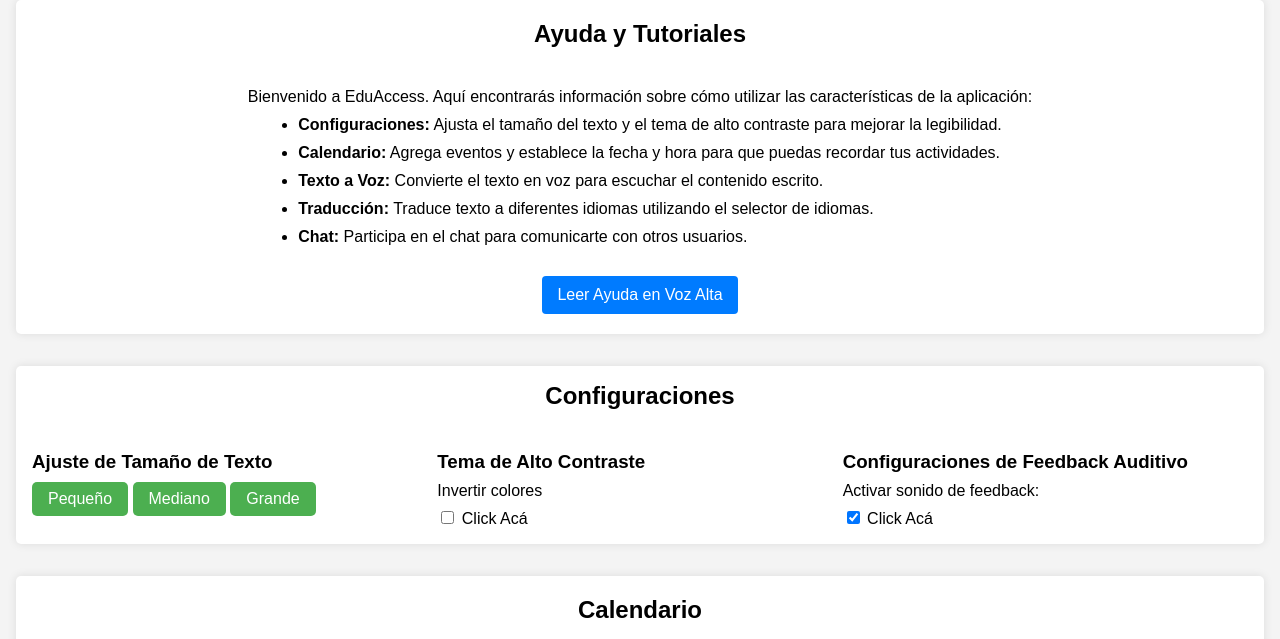
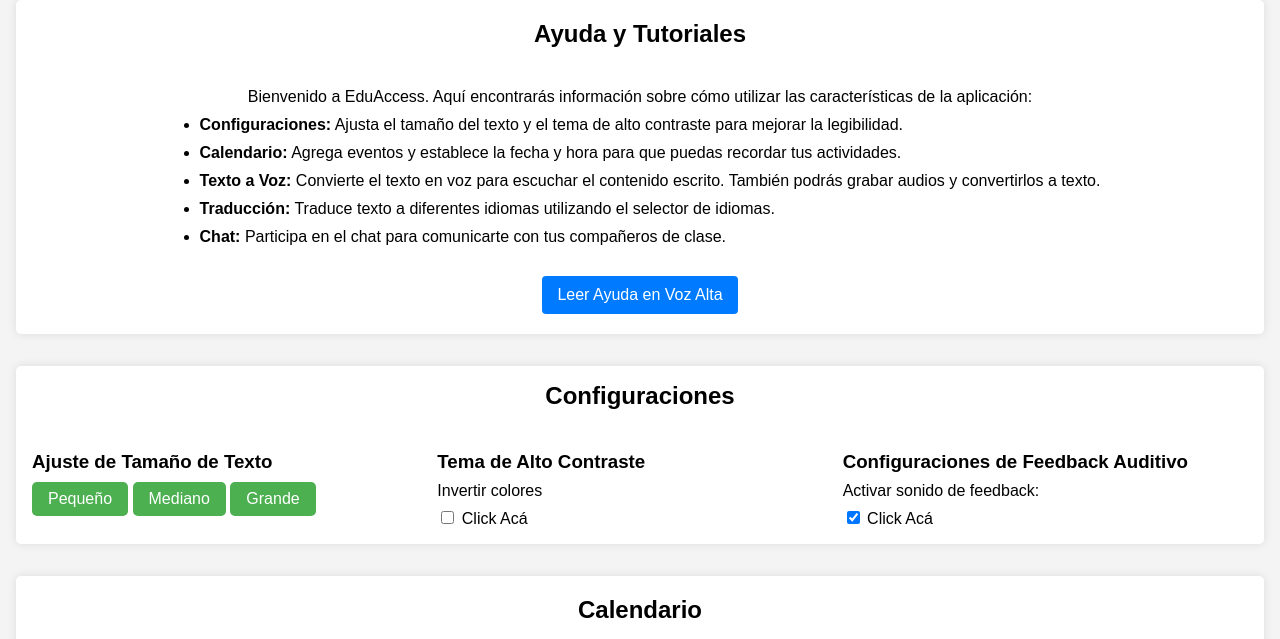
Before and after one commit to fedemda/eticaydeontologia, a plain HTML site: page index.html in a window 1280 px wide. Shown: the part 128-767 px from the top of the page. Drawn offline with Linux system fonts and the light colour scheme.

Commit message:
Update index.html

```diff
--- a/index.html
+++ b/index.html
@@ -19,9 +19,9 @@
       <ul>
         <li><strong>Configuraciones:</strong> Ajusta el tamaño del texto y el tema de alto contraste para mejorar la legibilidad.</li>
         <li><strong>Calendario:</strong> Agrega eventos y establece la fecha y hora para que puedas recordar tus actividades.</li>
-        <li><strong>Texto a Voz:</strong> Convierte el texto en voz para escuchar el contenido escrito.</li>
+        <li><strong>Texto a Voz:</strong> Convierte el texto en voz para escuchar el contenido escrito. También podrás grabar audios y convertirlos a texto.</li>
         <li><strong>Traducción:</strong> Traduce texto a diferentes idiomas utilizando el selector de idiomas.</li>
-        <li><strong>Chat:</strong> Participa en el chat para comunicarte con otros usuarios.</li>
+        <li><strong>Chat:</strong> Participa en el chat para comunicarte con tus compañeros de clase.</li>
       </ul>
       <button id="read-help">Leer Ayuda en Voz Alta</button>
     </section>
```
